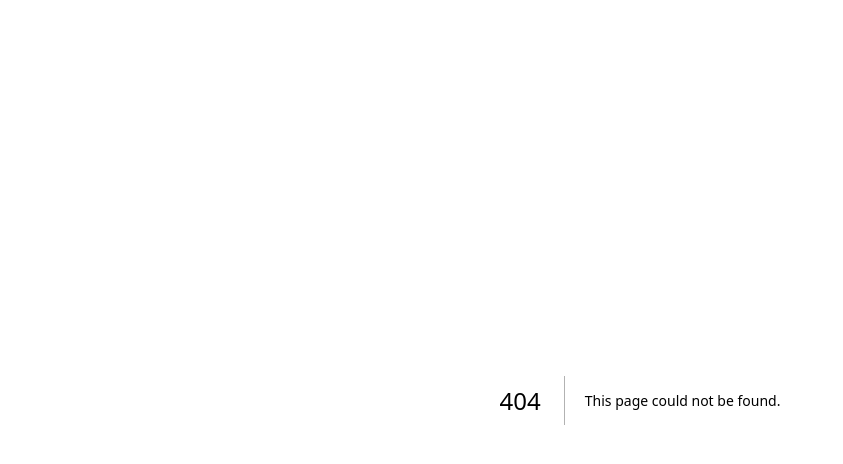
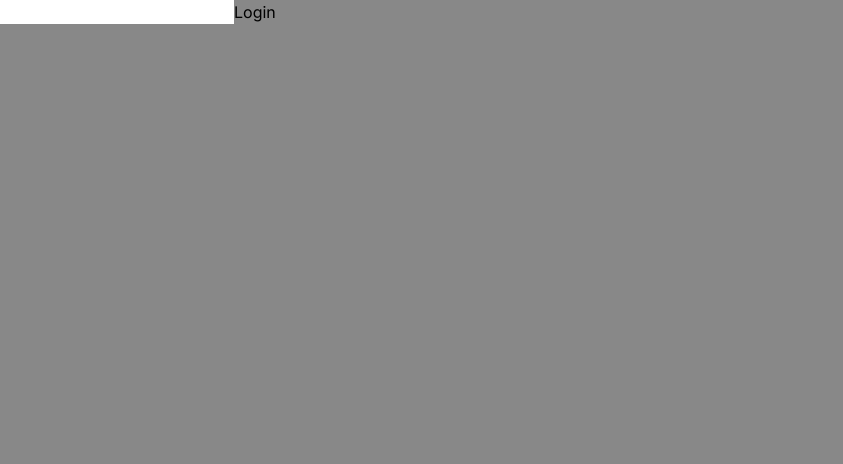
Before and after one commit to zadescoxp/Chico, a Next.js app: page /login in a window 1280 px wide. Before the commit this address had no page. Shown: the top 464 px of the page, without its empty margins (0-843 px from the left). Built offline with nearby package versions, Linux system fonts and the light colour scheme.

Commit message:
login initiated

```diff
--- /dev/null
+++ b/src/app/login/page.tsx
@@ -0,0 +1,28 @@
+'use client'
+
+import axios from 'axios';
+import * as React from 'react';
+import { useState } from 'react'
+
+export default function Login() {
+  const [username, setUsername] = useState<string>("");
+  const handleLogin = async (e: any) => {
+    e.preventDefault()
+    try {
+      await axios.post('http://localhost:8080/login', {
+        username
+      })
+      await console.log("Data sent !")
+    }
+    catch(err) {
+      console.log(err)
+    }
+  }
+
+  return <div className='w-full h-screen bg-[#888]'>
+    <form action="" method='post'>
+      <input type="text" value={username} name="username" onChange={(e) => { setUsername(e.target.value) }} id="" />
+      <button type='submit' onClick={handleLogin}>Login</button>
+    </form>
+  </div>;
+}
```
